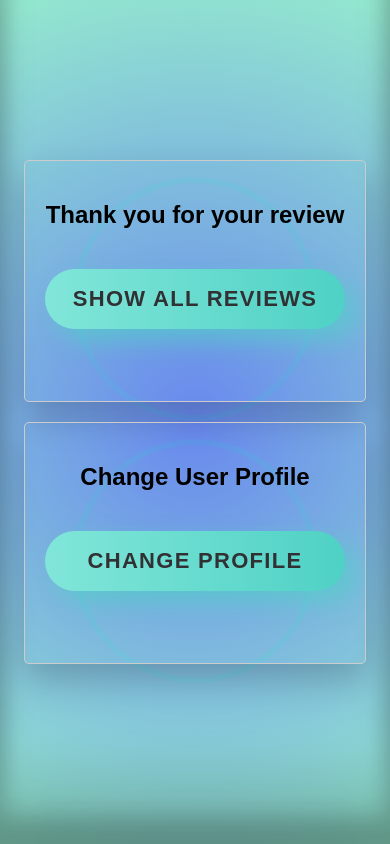
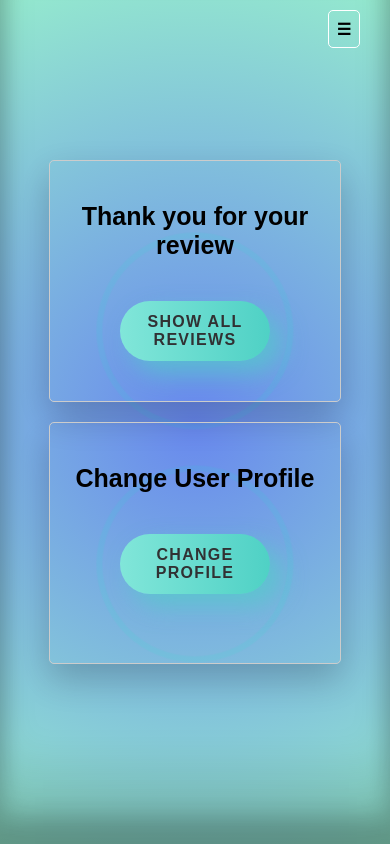
Before and after one commit to SonjaLu/React-MongoDB-Project, a React (Vite) app in the folder frontend/: page /reviews in a window 390 px wide. Built offline with nearby package versions, Linux system fonts and the light colour scheme.

Commit message:
responsiv

```diff
--- a/frontend/src/App.css
+++ b/frontend/src/App.css
@@ -273,3 +273,60 @@ label {
     transform: translateX(0) translateY(-50%);
   }
 }
+
+@media (max-width: 1100px) {
+  .left-image {
+      left: 30px;
+  }
+  .right-image{
+    right: 30px;
+  }
+}
+
+@media (max-width: 800px) {
+  .left-image {
+      left: 10px;
+  }
+  .right-image{
+    right: 10px;
+  }
+  #headline {
+    font-size: 50px;
+  }
+  #greeting {
+    font-size: 38px;
+  }
+}
+
+@media (max-width: 670px) {
+  .left-image {
+      display: none;
+  }
+  .right-image{
+    display: none;
+  }
+  #greeting {
+    font-size: 26px;
+  }
+  .showbox2 {
+    width: 80%;
+  }
+}
+
+@media (max-width: 450px) {
+  .left-image {
+      display: none;
+  }
+  .right-image{
+    display: none;
+  }
+  #greeting {
+    font-size: 24px;
+  }
+  .showbox2 {
+    width: 90%;
+  }
+  #headline {
+    font-size: 30px;
+  }
+}
--- a/frontend/src/components/Login/Login.css
+++ b/frontend/src/components/Login/Login.css
@@ -100,3 +100,20 @@
       top: 50%;
     }
   }
+
+  @media (max-width: 750px) {
+
+    label {
+      margin-left: 10px!important;
+    }
+    input, a {
+      margin-left: 10px;
+    }}
+
+  @media (max-width: 700px) {
+    .login-left-image {
+        display: none;
+    }
+    .login-right-image{
+      display: none;
+    }}
--- a/frontend/src/components/Register/Register.css
+++ b/frontend/src/components/Register/Register.css
@@ -54,3 +54,9 @@
   height: 30px !important;
   margin-bottom: 8px;
 }
+
+@media (max-width: 1100px) {
+  .input-group input {
+      margin-right: 10px;
+  }
+}
--- a/frontend/src/components/Reviews/RestaurantBigcard.css
+++ b/frontend/src/components/Reviews/RestaurantBigcard.css
@@ -72,3 +72,21 @@
   box-shadow: 0 0 10px 0 white inset, 0 0 10px 4px white;
   transition: all 150ms ease-in-out;
 }
+
+@media (max-width: 850px) {
+  .details-container {
+    flex-direction: column;
+  }
+
+  .res-big-card {
+    margin-right: 0;
+
+  .comments-section {
+    order: 3;
+  }
+
+  .longbtn {
+    order: 2;
+    margin-top: 10px;
+  }
+}
--- a/frontend/src/components/Reviews/RestaurantBigcard.jsx
+++ b/frontend/src/components/Reviews/RestaurantBigcard.jsx
@@ -48,9 +48,9 @@ const RestaurantBigcard = ({ restaurant, onClose }) => {
                 </div>
             </div>
             <button className="longbtn" onClick={onClose}>&#8592; back </button>
-            <button className="createbtn2" onClick={handleCreateReview} style={{ position: 'absolute', top: '10px', right: '10px' }}>
+            {/* <button className="createbtn2" onClick={handleCreateReview} style={{ position: 'absolute', top: '10px', right: '10px' }}>
                 Create new Review
-            </button>
+            </button> */}
         </>
     );
 };
--- a/frontend/src/components/Reviews/RestaurantMinicard.css
+++ b/frontend/src/components/Reviews/RestaurantMinicard.css
@@ -213,3 +213,13 @@
   border-radius: 5px;
   cursor: pointer;
 }
+
+@media (max-width: 500px) {
+  .restaurant-list{
+    margin-top:180px;
+    align-items: center;
+    justify-content: center;
+    margin-left:50px;
+
+  }
+}
--- a/frontend/src/components/Reviews/RestaurantMinicard.jsx
+++ b/frontend/src/components/Reviews/RestaurantMinicard.jsx
@@ -64,7 +64,7 @@ const RestaurantList = ({ restaurants }) => {
                     <RestaurantBigcard restaurant={selectedRestaurant} onClose={handleClose} />
 
                 ) : (
-                    <div className="restaurant-list ">
+                    <div className="restaurant-list">
                         {restaurants.map((restaurant) => (
                             <div className="restaurant-name" onClick={() => handleCardClick(restaurant)} key={restaurant.name}>
                                 <RestaurantCard
--- a/frontend/src/components/Reviews/Reviews.css
+++ b/frontend/src/components/Reviews/Reviews.css
@@ -13,7 +13,7 @@
 }
 
 .animbtn {
-  min-width: 300px;
+  width: 300px;
   min-height: 60px;
   font-family: 'Nunito', sans-serif;
   font-size: 22px;
@@ -21,7 +21,6 @@
   letter-spacing: 1.3px;
   font-weight: 700;
   color: #313133;
-  background: #89D1D6;
   background: linear-gradient(90deg, rgba(129, 230, 217, 1) 0%, rgba(79, 209, 197, 1) 100%);
   border: none;
   border-radius: 1000px;
@@ -139,10 +138,11 @@ button:focus::after {
   display: flex;
   width: 100%;
   height: 100vh;
+  overflow-y: scroll;
 }
 
 .restaurant-list-container {
-  overflow-y: scroll;
+
   width: 90%;
   height: 100%;
   margin-top: 15px;
@@ -166,3 +166,90 @@ button:focus::after {
   box-shadow: 0 15px 35px rgba(0, 0, 0, .2);
   z-index: 5 !important;
 }
+
+@media (max-width: 850px) {
+.restaurant-list-container {
+  width:75%;
+}
+#barBox {
+  width:25%;
+}
+}
+@media (max-width: 400px) {
+  .containerbox {
+    width: 250px!important;
+  }
+  h2 {
+    font-size: 25px;
+  }
+  .animbtn {
+    width: 150px;
+   font-size: 16px;
+   font-weight: 600;
+   padding: 0;
+  }
+  .animbtn::before {
+    width: calc(150px + 12px);
+  }
+  @keyframes ring {
+    0% {
+      width: 20px;
+      height: 20px;
+      opacity: 1;
+    }
+    100% {
+      width: 200px;
+      height: 200px;
+      opacity: 0;
+    }
+  }
+}
+
+
+.burger-menu {
+  display: none;
+  cursor: pointer;
+
+}
+
+
+@media (max-width: 500px) {
+  .burger-menu {
+    display: block;
+    font-size: 80;
+    font-weight: 700;
+    position: fixed;
+    right: 30px;
+    top: 10px;
+    cursor: pointer;
+border: 1px solid white;
+padding: 8px;
+border-radius: 5px;
+  }
+
+  #barBox {
+    display: none;
+  }
+  #barBox.menu-open {
+    display: block;
+    position: absolute;
+    right: 0;
+    top: 0;
+    width: 100%;
+    background-color: darkslategrey;
+    height:15%;
+    padding-left:15px;
+  }
+
+
+  .createbtn2, .sidebar-button{
+    margin-left: 8px;
+    margin-top:10px;
+  }
+}
+
+@media (max-width: 420px) {
+  #barBox.menu-closed {
+    height:20%;
+  }
+}
--- a/frontend/src/components/Reviews/Reviews.jsx
+++ b/frontend/src/components/Reviews/Reviews.jsx
@@ -1,4 +1,4 @@
-import React from 'react';
+import React, { useState } from 'react';
 import useRestaurantReviews from './useRestaurantReviews';
 import RestaurantList from './RestaurantMinicard.jsx';
 import './Reviews.css';
@@ -7,18 +7,26 @@ import { useNavigate } from 'react-router-dom';
 
 function Reviews() {
   const { showRestaurants, restaurants, fetchSortedByState, fetchSortedAlphabetically, showAllReviews } = useRestaurantReviews();
-
+  const [isMenuOpen, setIsMenuOpen] = useState(false);
   const navigator = useNavigate();
   const handleCreateReview = () => {
     navigator('/newreview');
   };
+
+  const toggleMenu = () => {
+    setIsMenuOpen(!isMenuOpen);
+  };
+
 
   const handleLogout = () => {
     navigator('/login')
   };
 
   return (
-
+   <div>
+     <div className="burger-menu" onClick={toggleMenu}>
+      ☰
+    </div>
     <div>
       <div className="containerbox" style={{ display: showRestaurants ? 'none' : 'block' }}>
         <h2>Thank you for your review</h2>
@@ -37,7 +45,8 @@ function Reviews() {
           <div className="restaurant-list-container">
             <RestaurantList restaurants={restaurants} />
           </div>
-          <div id="barBox">
+
+          <div id="barBox" className={isMenuOpen ? "menu-open" : "menu-closed"}>
             <button className="createbtn2" onClick={handleCreateReview}>
               Create new Review
             </button>
@@ -57,7 +66,10 @@ function Reviews() {
         </div>
       )}
     </div>
+    </div>
+
   );
 }
 
+
 export default Reviews;
```
